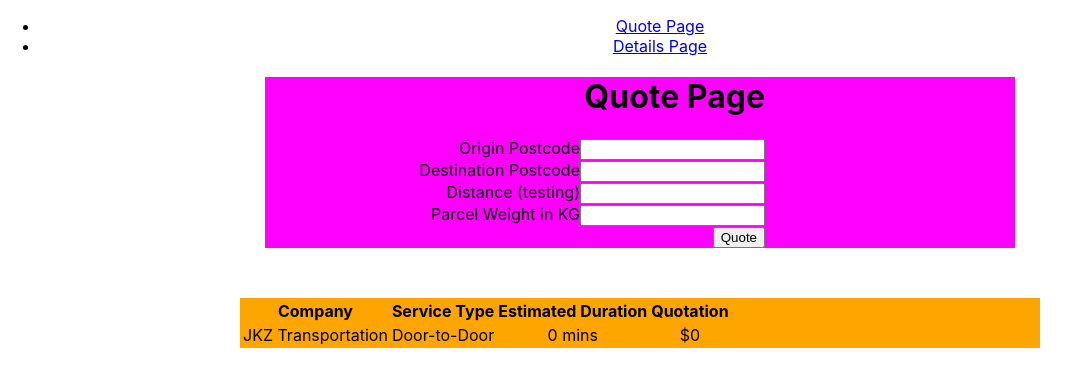
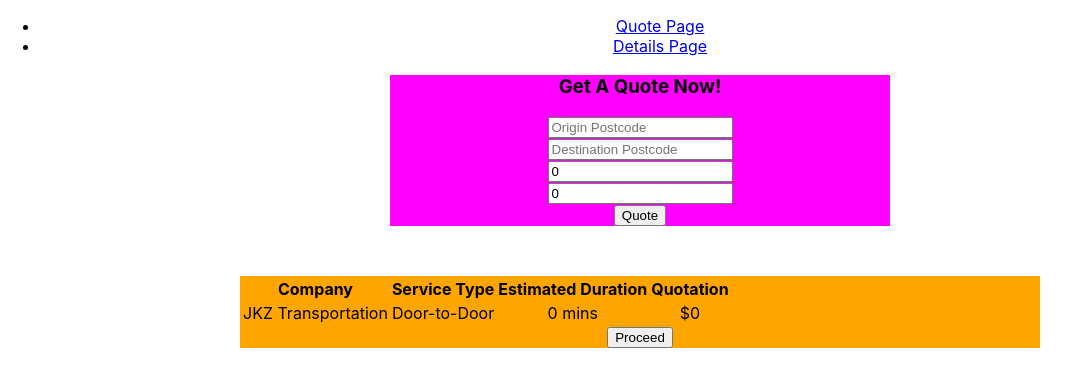
Before and after one commit to wuzhixiang88/Easy_Parcel_Clone, a React (Create React App) app in the folder client/: page /quote in a window 1280 px wide. Shown: the top 386 px of the page, without its empty margins (0-1080 px from the left). Built offline with nearby package versions, Linux system fonts and the light colour scheme.

Commit message:
quote page kinda done

```diff
--- a/client/src/App.css
+++ b/client/src/App.css
@@ -38,11 +38,10 @@
 }
 
 #quote-input {
-  text-align: right;
+  text-align: center;
   width: 500px;
   background-color: fuchsia;
   margin: auto;
-  padding-right: 250px;
 }
 
 #quote-show {
--- a/client/src/pages/QuotePage.jsx
+++ b/client/src/pages/QuotePage.jsx
@@ -2,8 +2,8 @@ import React, { useState } from "react";
 
 //distance to be taken from API (distance between 2 postcodes)
 //standardRate is a constant set by us
-const standardRate = 0.5;
-const standardSpeed = 5;
+const standardRate = 0.3;
+const standardSpeed = 1.5;
 // const quotation = distance * parcelWeight * standardRate;
 // const duration = distance * standardSpeed;
 
@@ -14,34 +14,46 @@ const QuotePage = () => {
   const [duration, setDuration] = useState(0);
 
   const handleDistanceInput = (e) => {
+    console.log(e.target.value);
     setDistance(e.target.value);
   };
 
   const handleParcelWeightInput = (e) => {
+    console.log(e.target.value);
     setParcelWeight(e.target.value);
   };
 
   const handleClickRequestQuotation = () => {
-    console.log("quotation requested");
-    setQuotation(parcelWeight * standardRate);
+    console.log(distance, parcelWeight);
+    setQuotation(distance * (parcelWeight / 1.2) * standardRate);
     setDuration(distance * standardSpeed);
   };
 
   return (
     <div>
       <div id="quote-input">
-        <h1>Quote Page</h1>
-        <label for="Origin">Origin Postcode</label>
-        <input type="text" />
+        <h3>Get A Quote Now!</h3>
+
+        <input type="text" placeholder="Origin Postcode" />
         <br />
-        <label for="Destination">Destination Postcode</label>
-        <input type="text" />
+
+        <input type="text" placeholder="Destination Postcode" />
         <br />
-        <label for="Distance">Distance (testing)</label>
-        <input type="number" onChange={handleDistanceInput} />
+
+        <input
+          type="number"
+          placeholder="Distance (testing)"
+          value={distance}
+          onChange={handleDistanceInput}
+        />
         <br />
-        <label for="Weight">Parcel Weight in KG</label>
-        <input type="number" onChange={handleParcelWeightInput} />
+
+        <input
+          type="number"
+          placeholder="Parcel Weight (KG)"
+          value={parcelWeight}
+          onChange={handleParcelWeightInput}
+        />
         <br />
         <button onClick={handleClickRequestQuotation}>Quote</button>
         <br />
@@ -61,6 +73,7 @@ const QuotePage = () => {
             <td>${quotation}</td>
           </tr>
         </table>
+        <button>Proceed</button>
       </div>
     </div>
   );
```
Also changed, not shown: client/public/googleMaps.js (added).
